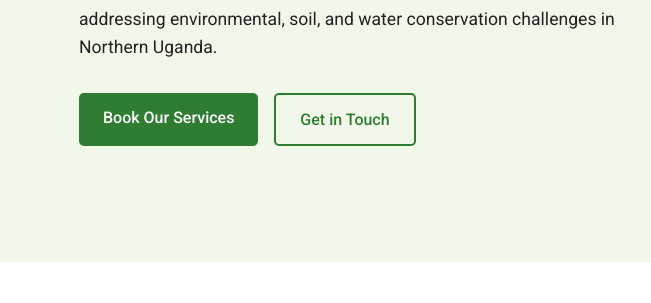
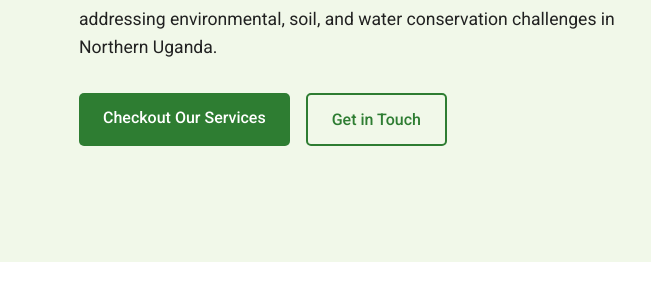
Before and after one commit to Fred-Anziko/Savon, a plain HTML site: page index.html in a window 1280 px wide. Shown: the part 387-690 px from the top of the page, 0-651 px from the left. Drawn offline with Linux system fonts and the light colour scheme.

Commit message:
Update index.html

```diff
--- a/index.html
+++ b/index.html
@@ -60,7 +60,7 @@
                 <h1>Environmental Conservation Solutions for Northern Uganda</h1>
                 <p>Savon Forestry Services is a private nature-based solutions enterprise addressing environmental, soil, and water conservation challenges in Northern Uganda.</p>
                 <div class="cta-buttons">
-                    <a href="https://docs.google.com/forms/d/e/1FAIpQLScJc3JTq0SBZHOAFtX7U3XRaJ9nUlJ55eKOXCkwRe4wdyEXRg/viewform" target="_blank" class="btn btn-primary">Book Our Services</a>
+                    <a href="#services" class="btn btn-primary">Checkout Our Services</a>
                     <a href="#contact" class="btn btn-secondary">Get in Touch</a>
                 </div>
             </div>
```
